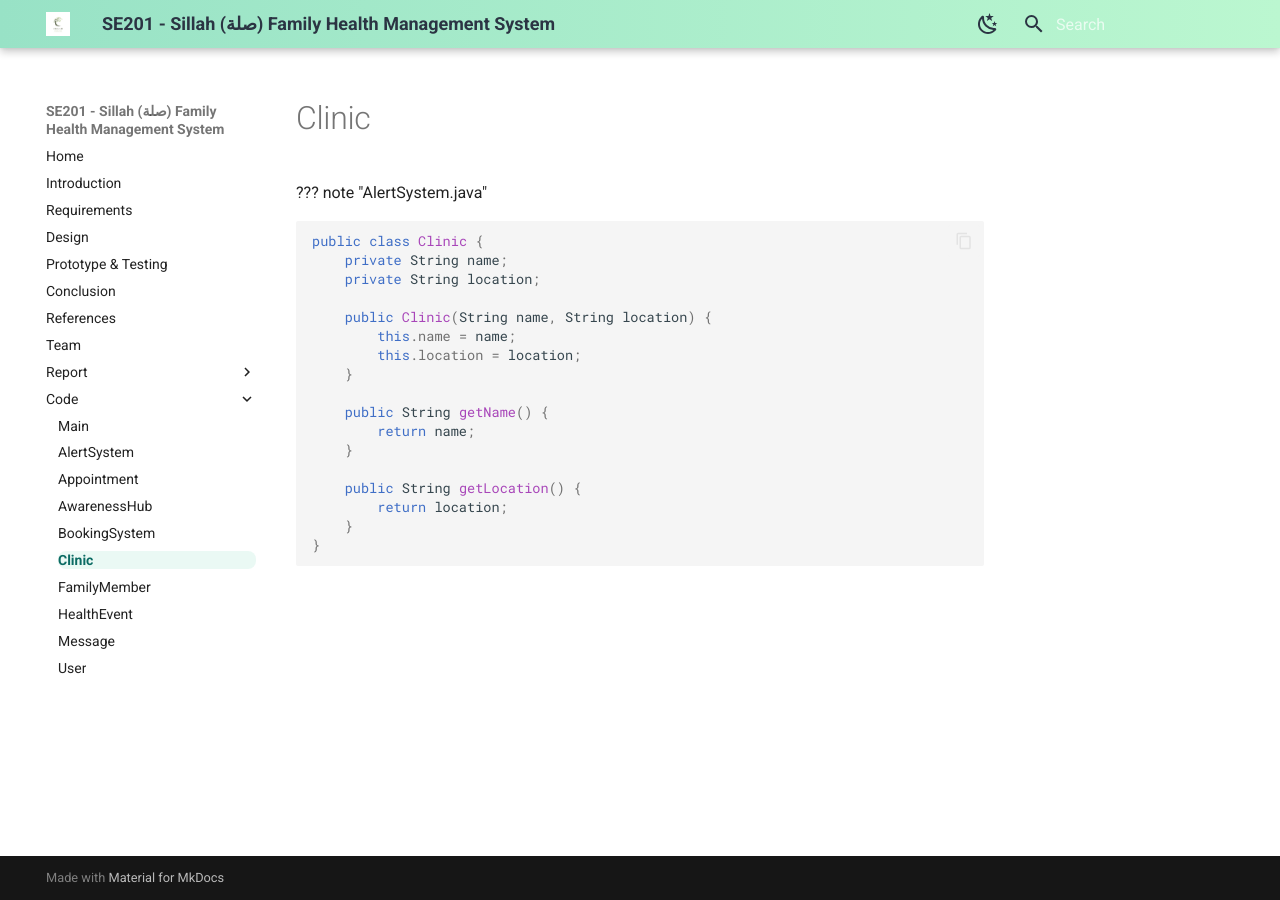
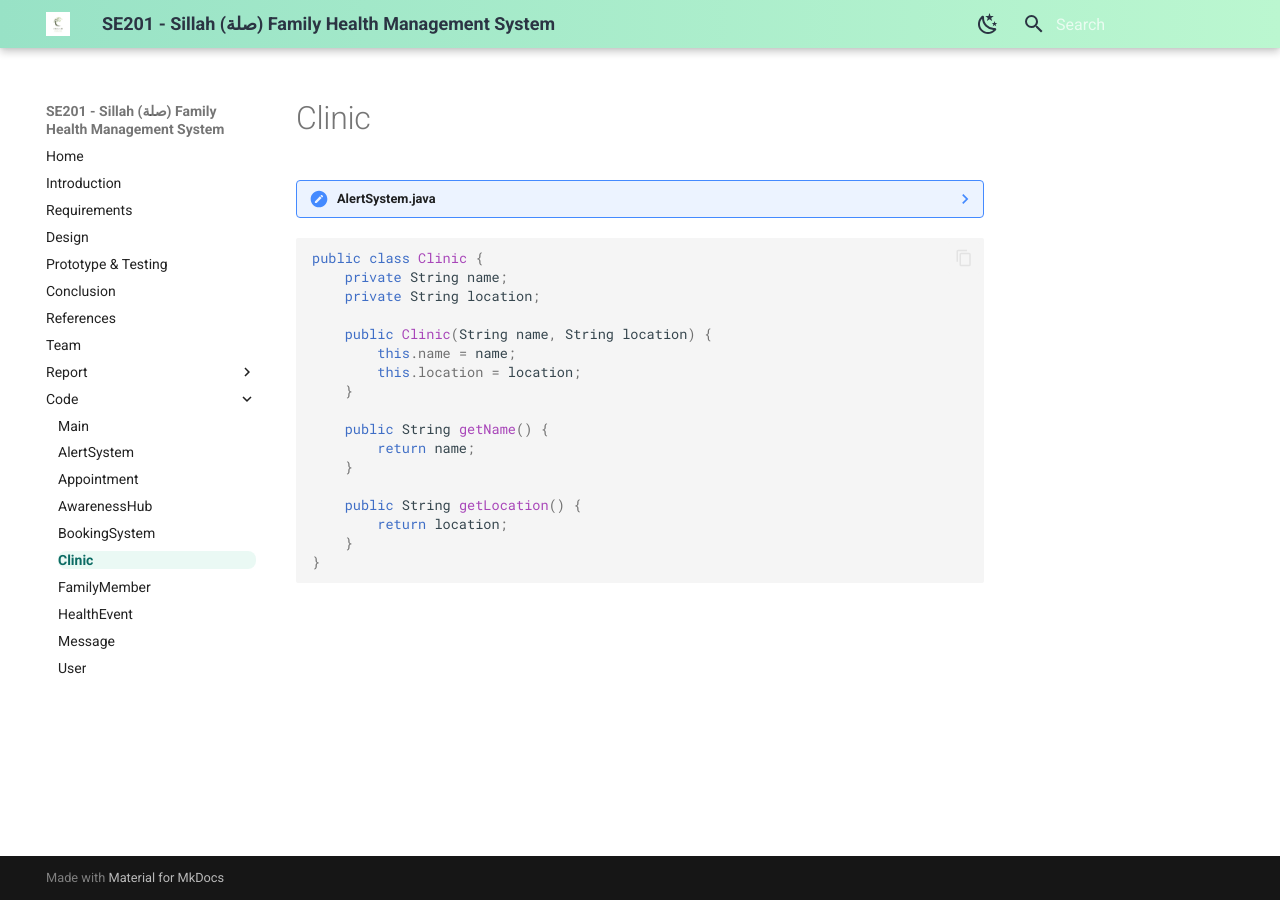
Before and after one commit to Shoug-Alomran/SE201--Sillah-Project, an MkDocs documentation site: the page built from docs/code/clinic.md, in a window 1280 px wide. Built offline with MkDocs 1.6.1 and Material for MkDocs 9.7.7, drawn with Linux system fonts in a browser that asks for light colours.

Commit message:
Added pymdownx.details

```diff
--- a/mkdocs.yml
+++ b/mkdocs.yml
@@ -50,6 +50,7 @@ nav:
 
 markdown_extensions:
   - admonition
+  - pymdownx.details
   - toc:
       permalink: true
   - pymdownx.highlight
@@ -58,6 +59,7 @@ markdown_extensions:
   - attr_list
   - md_in_html
 
+
 extra_css:
   - https://cdnjs.cloudflare.com/ajax/libs/font-awesome/6.5.0/css/all.min.css
   - styles/extra.css
```
